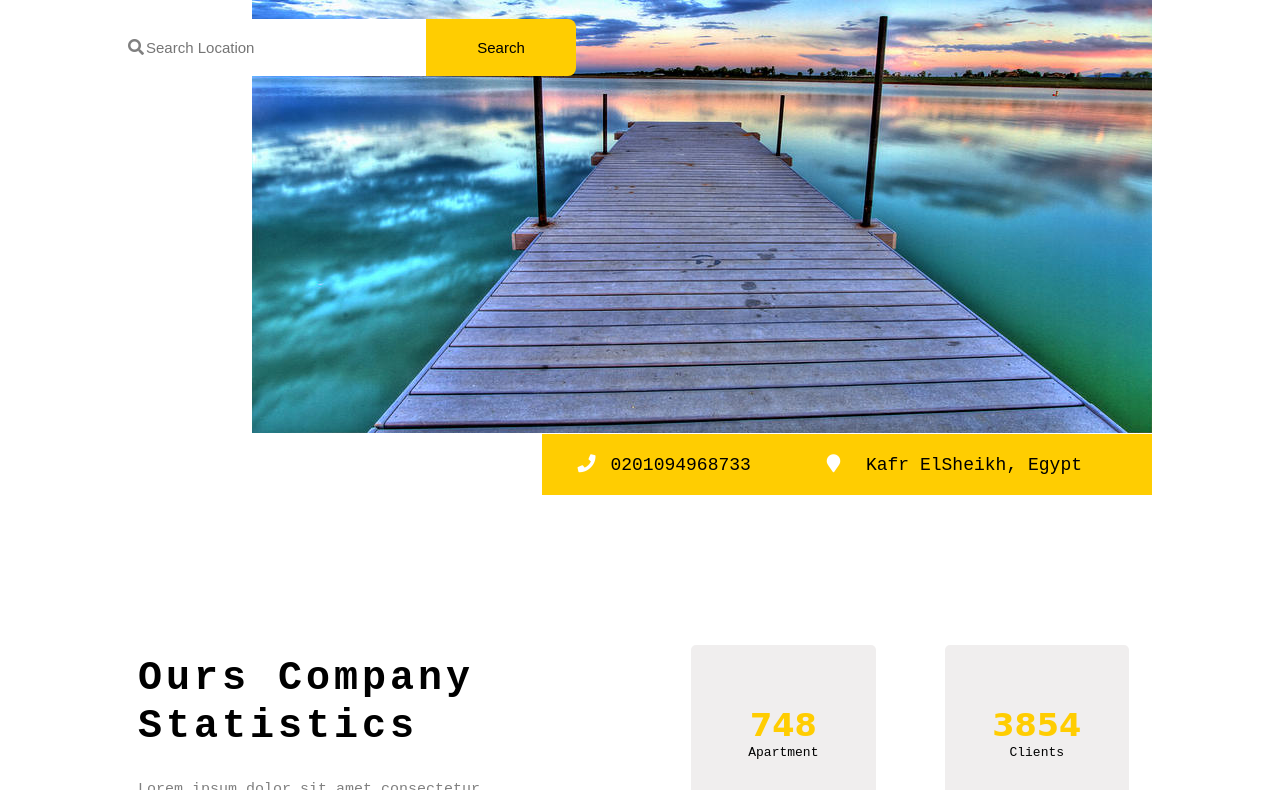
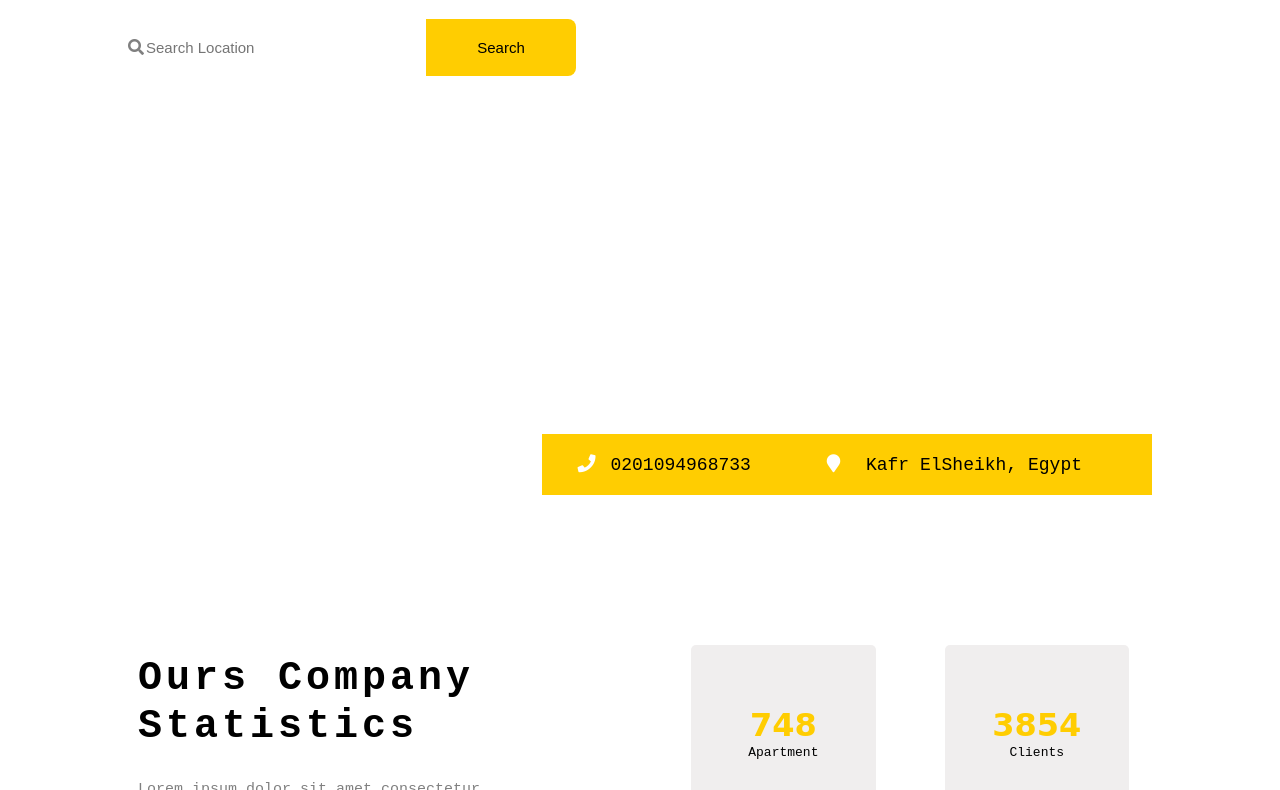
Before and after one commit to Mohammed-Ebrahiim/LUXESTATE-Template, a plain HTML site: page index.html in a window 1280 px wide. Shown: the part 305-1095 px from the top of the page. Drawn offline with Linux system fonts and the light colour scheme.

Commit message:
Update main.css

```diff
--- a/css/main.css
+++ b/css/main.css
@@ -75,7 +75,7 @@ header button.join:hover{
     width: 80%;
     height:calc(100vh - 75px);
     background-color: white;
-    background-image: url(../images/B.jpg);
+/*     background-image: url(../images/B.jpg); */
     background-position: right;
     background-repeat: no-repeat;
     position: relative;
```
